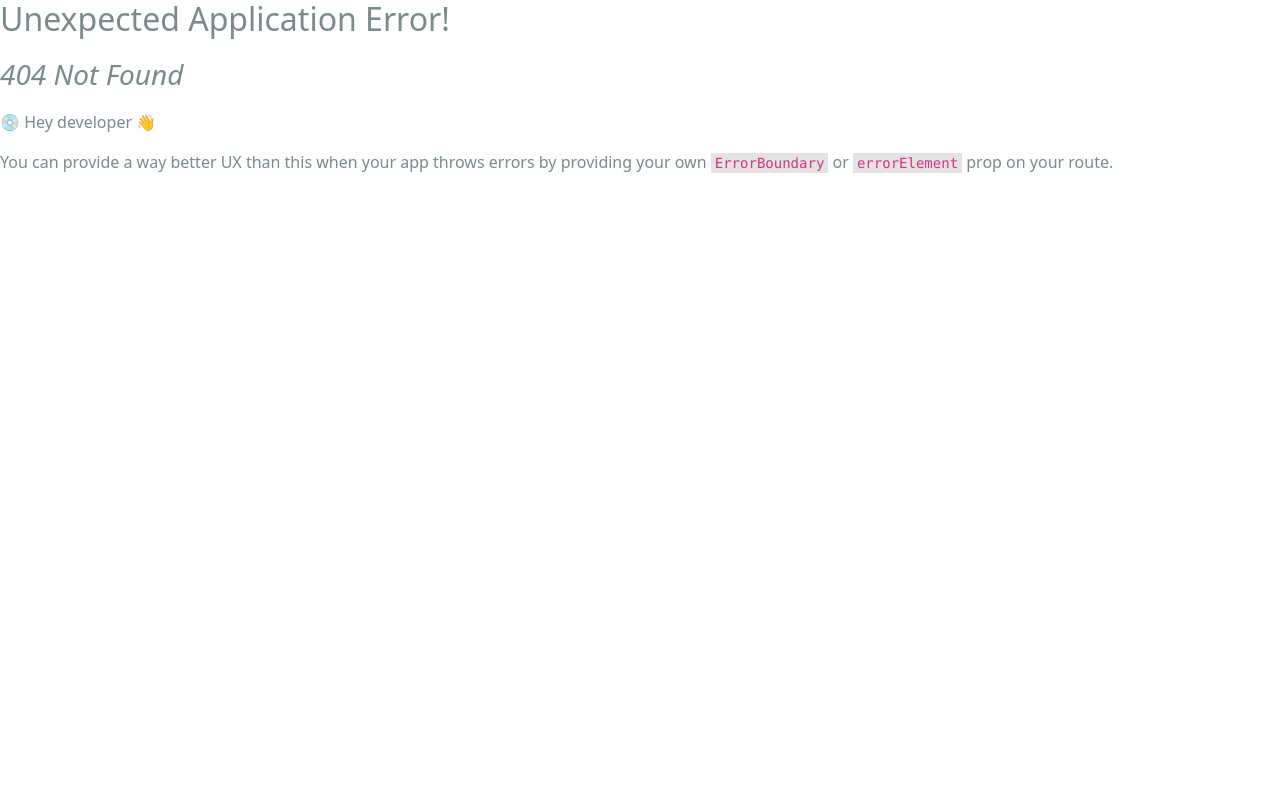
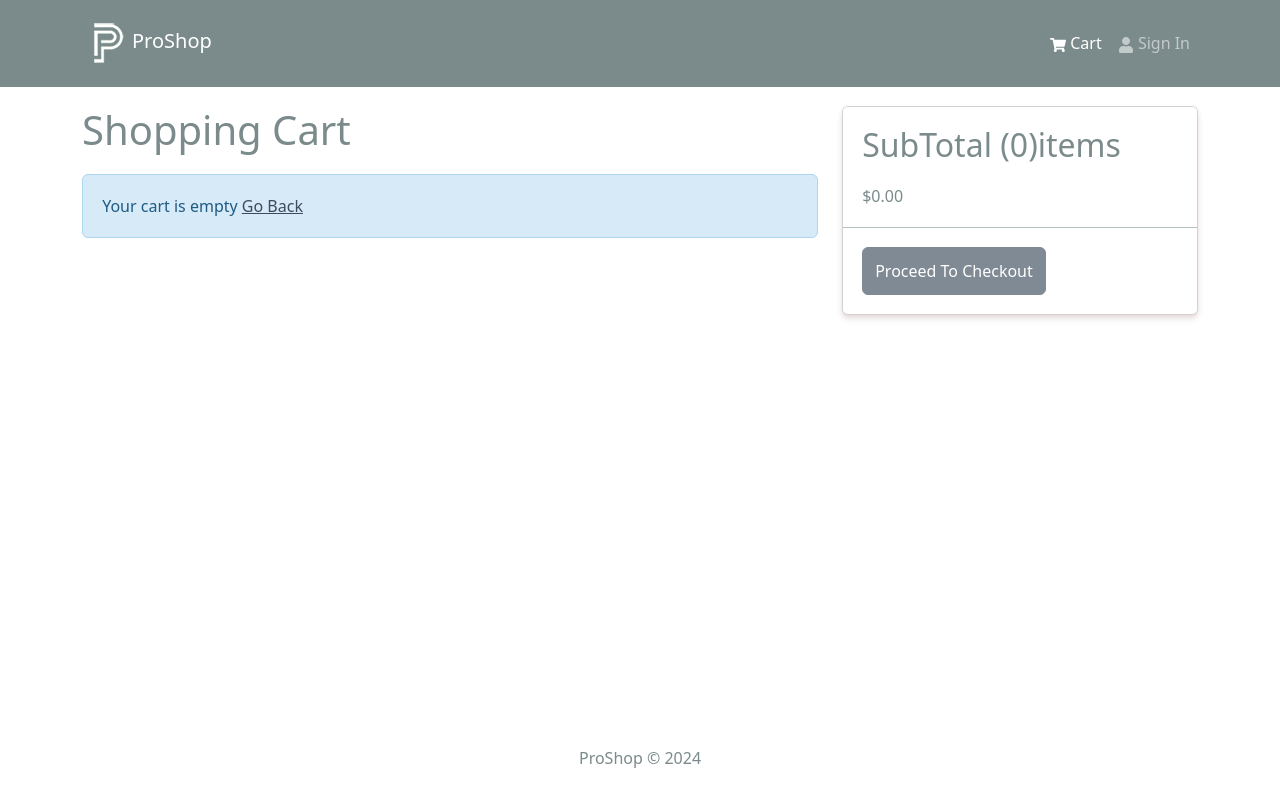
Before and after one commit to danukachathurya/MERN-Stack-E-Commerce-Site-From-Scratch, a React (Create React App) app in the folder proshop-v2/frontend/: page /cart in a window 1280 px wide. Before the commit this address had no page. Shown: the top 802 px of the page. Built offline with nearby package versions, Linux system fonts and the light colour scheme.

Commit message:
Cart Screen

```diff
--- a/proshop-v2/frontend/src/index.js
+++ b/proshop-v2/frontend/src/index.js
@@ -15,12 +15,14 @@
 import reportWebVitals from './reportWebVitals';
 import HomeScreen from './screens/HomeScreen';
 import ProductScreen from './screens/ProductScreen';
+import CartScreen from './screens/CartScreen';
 
 const router = createBrowserRouter(
   createRoutesFromElements(
     <Route path="/" element={<App />}>
       <Route index={true} path="/" element={<HomeScreen />} />
       <Route path="/product/:id" element={<ProductScreen />} />
+      <Route path="/cart" element={<CartScreen />} />
     </Route>
   )
 );
--- /dev/null
+++ b/proshop-v2/frontend/src/screens/CartScreen.js
@@ -0,0 +1,97 @@
+import React from "react";
+import { Link, useNavigate } from "react-router-dom";
+import { useDispatch, useSelector } from "react-redux";
+import {
+  Row,
+  Col,
+  ListGroup,
+  Image,
+  Form,
+  Button,
+  Card,
+} from "react-bootstrap";
+import { FaTrash } from "react-icons/fa";
+import Message from "../components/Message";
+import { addToCart } from '../slices/cartSlice';
+
+const CartScreen = () => {
+  const navigate = useNavigate();
+  const dispatch = useDispatch();
+
+  const cart = useSelector((state) => state.cart);
+  const { cartItems } = cart;
+
+  const addToCartHandler = (product, qty) => {
+    dispatch(addToCart({...product, qty}))
+  };
+
+  return (
+    <Row>
+      <Col md={8}>
+        <h1 style={{ marginBottom: "20px" }}>Shopping Cart</h1>
+        {cartItems.length === 0 ? (
+          <Message>
+            Your cart is empty <Link to="/">Go Back</Link>
+          </Message>
+        ) : (
+          <ListGroup variant="flush">
+            {cartItems.map((item) => (
+              <ListGroup.Item key={item._id}>
+                <Row>
+                  <Col md={2}>
+                    <Image src={item.image} alt={item.name} fluid rounded />
+                  </Col>
+                  <Col md={3}>
+                    <Link to={`/product/${item._id}`}>{item.name}</Link>
+                  </Col>
+                  <Col md={2}>${item.price}</Col>
+                  <Col md={2}>
+                    <Form.Control
+                      as="select"
+                      value={item.qty}
+                      onChange={(e) => addToCartHandler(item, Number(e.target.value))}
+                    >
+                      {[...Array(item?.countInStock).keys()].map((x) => (
+                        <option key={x + 1} value={x + 1}>
+                          {x + 1}
+                        </option>
+                      ))}
+                    </Form.Control>
+                  </Col>
+                  <Col md={2}>
+                    <Button type="button" variant="light">
+                      <FaTrash />
+                    </Button>
+                  </Col>
+                </Row>
+              </ListGroup.Item>
+            ))}
+          </ListGroup>
+        )}
+      </Col>
+      <Col md={4}>
+        <Card>
+          <ListGroup variant="flush">
+            <ListGroup.Item>
+              <h2>
+                SubTotal ({cartItems.reduce((acc, item) => acc + item.qty, 0)}
+                )items
+              </h2>
+              $
+              {cartItems
+                .reduce((acc, item) => acc + item.qty * item.price, 0)
+                .toFixed(2)}
+            </ListGroup.Item>
+            <ListGroup.Item>
+              <Button type='button' className='btn-block' disabled={ cartItems.length === 0}>
+                Proceed To Checkout
+              </Button>
+            </ListGroup.Item>
+          </ListGroup>
+        </Card>
+      </Col>
+    </Row>
+  );
+};
+
+export default CartScreen;
```
